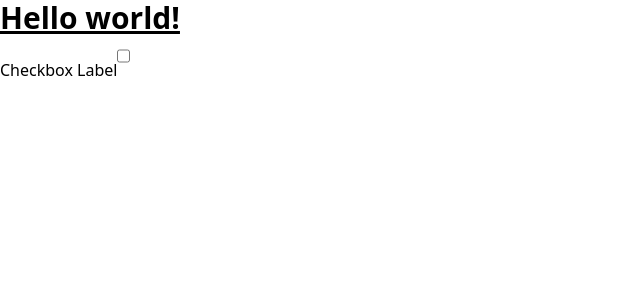
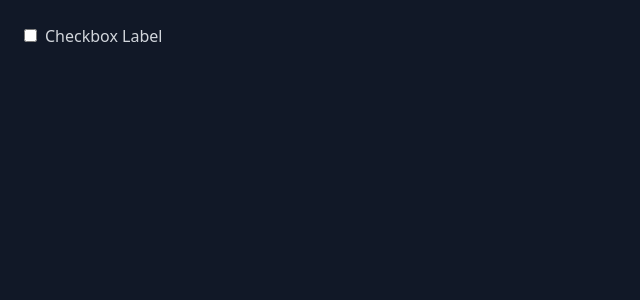
Before and after one commit to BanerjeeProdipta/React-Advance, a React (Create React App) app: page / in a window 1280 px wide. Shown: the top 300 px of the page, without its empty margins (0-640 px from the left). Built offline with nearby package versions, Linux system fonts and the light colour scheme.

Commit message:
compound component

```diff
--- a/src/App.tsx
+++ b/src/App.tsx
@@ -3,10 +3,11 @@ import "./styles/tailwind.css";
 
 function App() {
   return (
-    <div className="App">
-      <p className="text-3xl font-bold underline">Hello world!</p>
-      <div>
-        <CompoundComponent />
+    <div className="bg-gray-900 text-gray-300 min-h-screen">
+      <div className="container p-6 mx-auto">
+        <div>
+          <CompoundComponent />
+        </div>
       </div>
     </div>
   );
--- a/src/pages/CompoundComponent.tsx
+++ b/src/pages/CompoundComponent.tsx
@@ -12,18 +12,18 @@ const CompoundComponent = () => {
       return clone;
     });
   };
+
   const CheckboxInput = ({ checked, setChecked }: any) => {
     return (
       <input
         type="checkbox"
-        name=""
-        id=""
         checked={checked}
         onChange={() => setChecked(!checked)}
-        className="h-10"
+        className="mr-2"
       />
     );
   };
+
   const CheckboxLabel = ({ children, checked, setChecked }: any) => {
     return (
       <label>
@@ -35,8 +35,8 @@ const CompoundComponent = () => {
   return (
     <div>
       <Checkbox>
+        <CheckboxInput />
         <CheckboxLabel>Checkbox Label</CheckboxLabel>
-        <CheckboxInput />
       </Checkbox>
     </div>
   );
```
Also changed, not shown: 1 other file (tests, documents, lock files or other folders).
